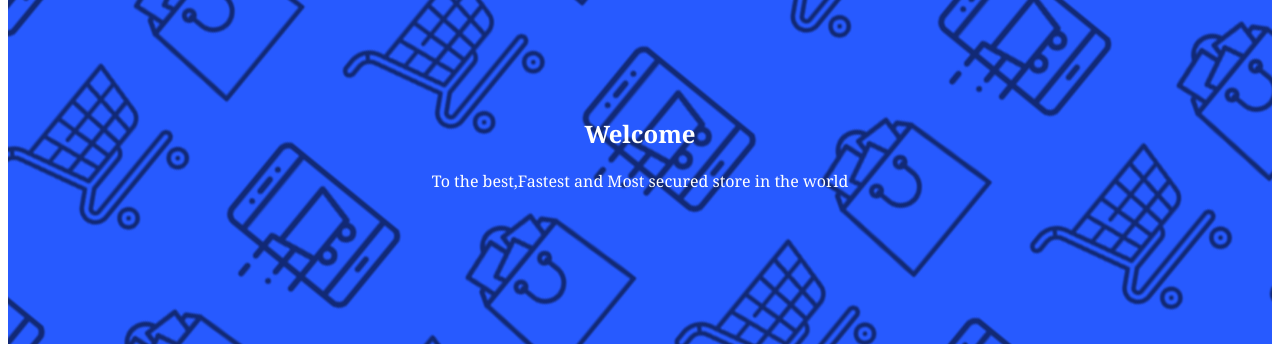
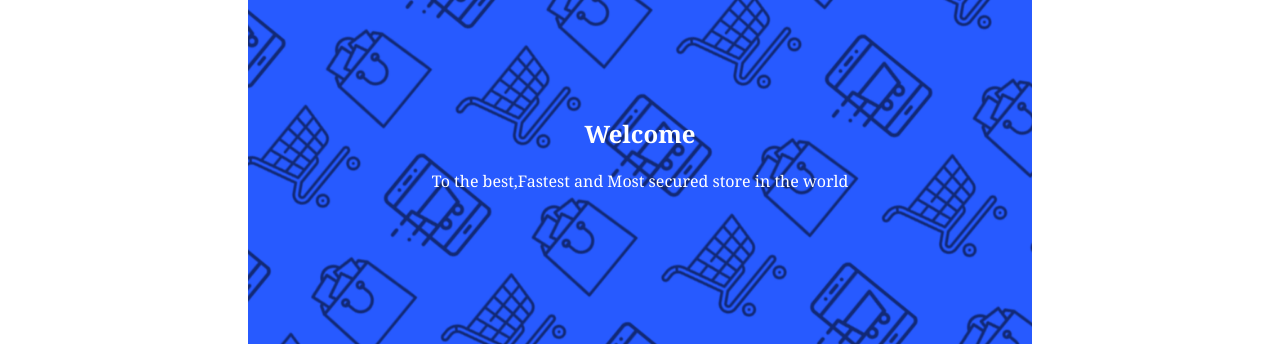
Before and after one commit to mohamedhesham155/Store, a plain HTML site: page index.html in a window 1280 px wide. Shown: the part 101-445 px from the top of the page. Drawn offline with Linux system fonts and the light colour scheme.

Commit message:
Add files via upload

```diff
--- a/style.css
+++ b/style.css
@@ -1,6 +1,10 @@
 /* *{
     background-color: rgb(233, 233, 233);
 } */
+html{
+    width: 100vh;
+    margin: auto;
+}
 .container{
     display: grid;
     grid-template-columns: 1fr 1fr 1fr 1fr 1fr;
```
